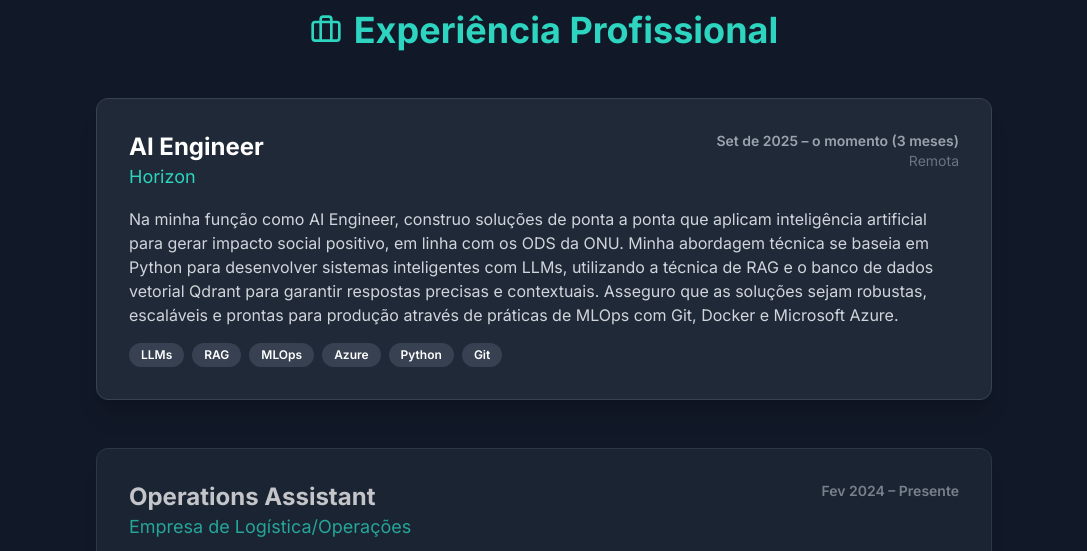
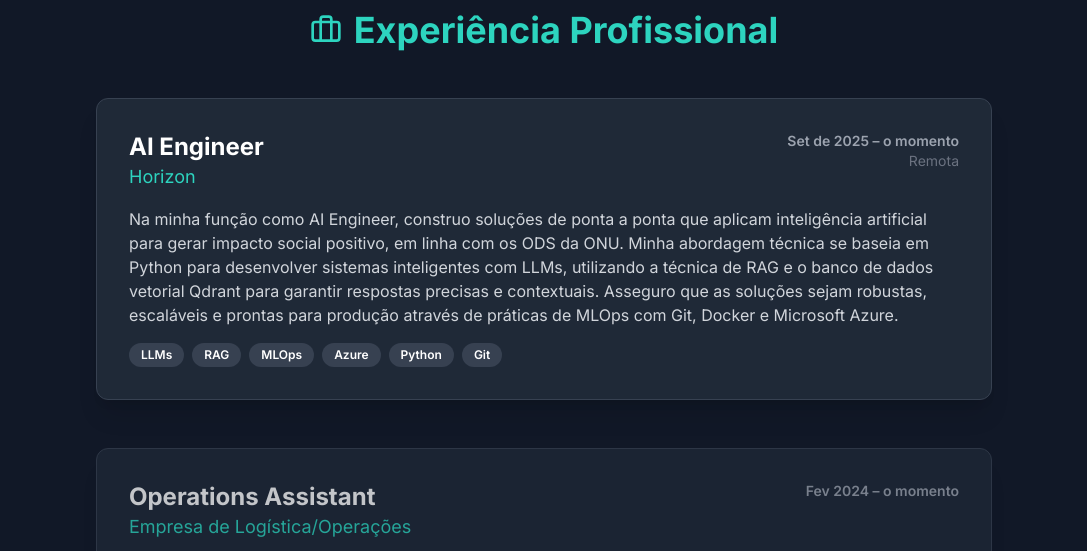
Before and after one commit to Goldoni17/my_page, a plain HTML site: page index.html in a window 1280 px wide. Shown: the part 1060-1611 px from the top of the page, without its empty margins (96-1183 px from the left). Drawn offline with nearby package versions, Linux system fonts and the light colour scheme.

Commit message:
Update index.html

```diff
--- a/index.html
+++ b/index.html
@@ -209,7 +209,7 @@
                             <p class="text-teal-400 text-lg">Horizon</p>
                         </div>
                         <div class="text-right">
-                            <p class="text-sm text-gray-400 font-semibold">Set de 2025 – o momento (3 meses)</p>
+                            <p class="text-sm text-gray-400 font-semibold">Set de 2025 – o momento</p>
                             <p class="text-sm text-gray-500">Remota</p>
                         </div>
                     </div>
@@ -235,7 +235,7 @@
                             <p class="text-teal-400 text-lg">Empresa de Logística/Operações</p>
                         </div>
                         <div class="text-right">
-                            <p class="text-sm text-gray-400 font-semibold">Fev 2024 – Presente</p>
+                            <p class="text-sm text-gray-400 font-semibold">Fev 2024 – o momento</p>
                         </div>
                     </div>
                     <p class="text-gray-300">
```
